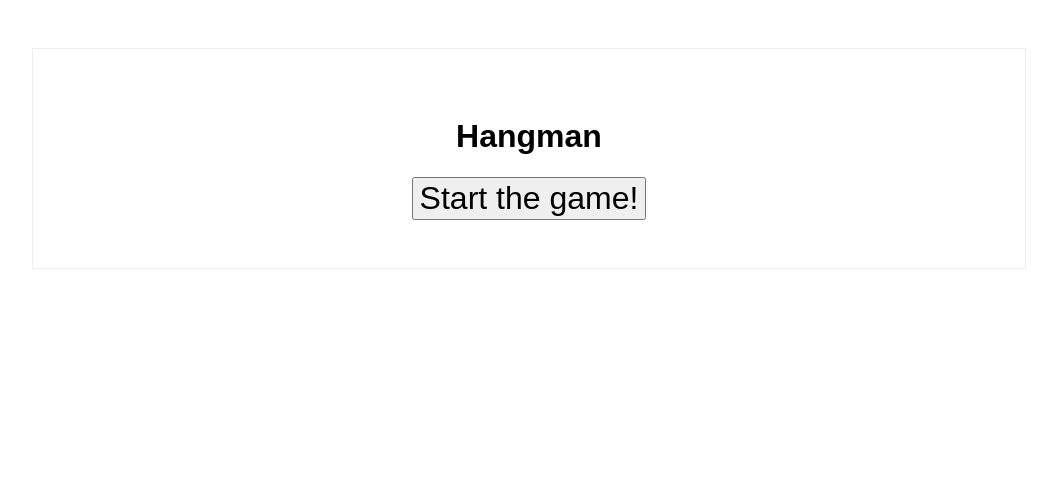
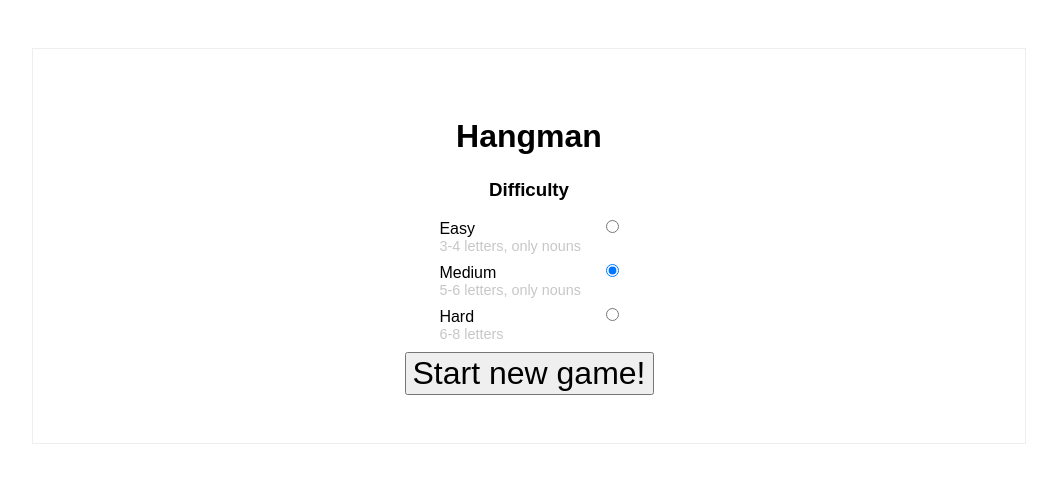
Before and after one commit to danielsetreus/hangman, a PHP site: page / in a window 1280 px wide. Shown: the top 483 px of the page, without its empty margins (111-1168 px from the left). Run offline with PHP 8.4, Linux system fonts and the light colour scheme.

Commit message:
typ klar

```diff
--- a/Hangman/Hangman.php
+++ b/Hangman/Hangman.php
@@ -13,6 +13,7 @@
 
 			$this->stateSession = isset($_SESSION['hangman']) ? $_SESSION['hangman'] : false;
 			$this->state = $this->getState();
+			$this->hungedmanStates = require('hungstates.php');
 
 		}
 
@@ -24,7 +25,6 @@
 
 		public function showState() {
 
-			//include dirname(__FILE__) . "/templates/" . $this->state . ".php";
 			$this->render($this->state);
 
 		}
@@ -35,20 +35,20 @@
 
 		}
 
-		private function render($file) {
+		public function render($file) {
 
 			include dirname(__FILE__) . "/templates/" . $file . ".php";
 
 		}
 
-		public function newGame() {
+		public function newGame($difficulty) {
 
-			$wordFetcher = new WordFetcher();
-			$word = $wordFetcher->getRandomWord(6);
+			$wordFetcher = new WordFetcher($difficulty);
+			$word = strtolower($wordFetcher->getRandomWord());
 			if($this->stateSession)
 				unset($_SESSION['hangman']);
 
-			$_SESSION['hangman'] = array('word' => $word, 'tries' => 0, 'guesses' => array());
+			$_SESSION['hangman'] = array('word' => $word, 'incorrectTries' => 0, 'guesses' => array());
 
 		}
 
@@ -64,13 +64,36 @@
 			return $re;
 		}
 
+		public function getHungedManImage() {
+			return $this->hungedmanStates[$this->stateSession['incorrectTries']];
+		}
+
 		public function guess($letter) {
+			if(strlen($letter) !== 1) return;
 
-			if(!in_array($letter, $_SESSION['hangman']['guesses'])) {
+			if(!in_array(strtolower($letter), $this->stateSession['guesses'])) {
 				$_SESSION['hangman']['guesses'][] = $letter;
-				$_SESSION['hangman']['tries'] ++;
+				if(!$this->guessIsCorrect(strtolower($letter)))
+					$_SESSION['hangman']['incorrectTries'] ++;
 			}
 
+		}
+
+		public function getWord() {
+			return $this->stateSession['word'];
+		}
+
+		public function getIncorrectTries() {
+			return $this->stateSession['incorrectTries'];
+		}
+
+		public function getGuesses() {
+			return $this->stateSession['guesses'];
+		}
+
+		private function guessIsCorrect($guess) {
+			$letters = str_split($this->stateSession['word']);
+			return in_array($guess, $letters);
 		}
 
 		private function getState() {
@@ -79,7 +102,7 @@
 
 			if($this->gameIsWon())
 				return 'won';
-			elseif($this->stateSession['tries'] <= 6)
+			elseif($this->stateSession['incorrectTries'] <= 8)
 				return 'game';
 			else
 				return 'gameOver';
--- a/Hangman/WordFetcher.php
+++ b/Hangman/WordFetcher.php
@@ -6,19 +6,40 @@
 
 		private $apiUrl;
 		private $apiKey;
+		private $difficulty;
 
-		public function __construct() {
+		public function __construct($difficulty) {
 
 			$this->apiUrl = "https://wordsapiv1.p.mashape.com/words/";
 			$this->apiKey = "1uluTAFVyamshwzx4H2LKMOnoVpqp1fhphojsnYcnQ6il802it";
+			$this->difficulty = $this->getDifficultyFrequency($difficulty);
 
 		}
 
-		public function getRandomWord($maxLen) {
-			return $this->request(array(
-				'lettersMax' => $maxLen,
-				'random' => 'true',
-			));
+
+		public function getRandomWord() {
+			$word = $this->request(
+				array(
+					'letterPattern' => '^[a-z]*$',
+					'lettersMin' => 5,
+					'lettersMax' => 6,
+					'random' => 'true',
+					'frequencyMin' => $this->difficulty[0],
+					'frequencyMax' => $this->difficulty[1],
+				)
+			);
+			return $word->word;
+		}
+
+		private function getDifficultyFrequency($difficulty) {
+			switch($difficulty) {
+				case 'easy':
+					return array(7, 7);
+				case 'medium':
+					return array(6,7);
+				case 'hard':
+					return array(4,5);
+			}
 		}
 
 		private function request($inputs) {
@@ -30,7 +51,7 @@
 			$response = curl_exec($ch);
 
 			$json = json_decode($response);
-			return $json->word;
+			return $json;
 		}
 
 	}
--- /dev/null
+++ b/Hangman/hungstates.php
@@ -0,0 +1,145 @@
+<?php
+
+$hungstates = array();
+
+$hungstates[] = '
+
+
+
+
+
+
+
+
+
+====|====
+=========
+';
+
+$hungstates[] = '
+    |
+    |
+    |
+    |
+    |
+    |
+    |
+    |
+    |
+====|====
+=========
+';
+
+$hungstates[] = '
+    |======
+    |
+    |
+    |
+    |
+    |
+    |
+    |
+    |
+====|====
+=========
+';
+
+$hungstates[] = '
+    |===========|
+    |
+    |
+    |
+    |
+    |
+    |
+    |
+    |
+====|====
+=========
+';
+
+$hungstates[] = '
+    |===========|
+    |          \|
+    |
+    |
+    |
+    |
+    |
+    |
+    |
+====|====
+=========
+';
+
+$hungstates[] = '
+    |===========|
+    |          \|
+    |           |
+    |
+    |
+    |
+    |
+    |
+    |
+====|====
+=========
+';
+
+$hungstates[] = '
+    |===========|
+    |          \|
+    |           |
+    |           O
+    |
+    |
+    |
+    |
+    |
+====|====
+=========
+';
+
+$hungstates[] = '
+    |===========|
+    |          \|
+    |           |
+    |           O
+    |          /|\
+    |
+    |
+    |
+    |
+====|====
+=========
+';
+
+$hungstates[] = '
+    |===========|
+    |          \|
+    |           |
+    |           O
+    |          /|\
+    |           |
+    |
+    |
+    |
+====|====
+=========
+';
+
+$hungstates[] = '
+    |===========|
+    |          \|
+    |           |
+    |           O
+    |          /|\
+    |           |
+    |         _/ \_
+    |
+    |
+====|====
+=========
+';
+
+return $hungstates;
--- a/Hangman/templates/start.php
+++ b/Hangman/templates/start.php
@@ -1,7 +1,5 @@
+<?php
 
-<div class="gameStarter">
-	<form action="formHandler.php" method="post">
-		<input type="hidden" name="action" value="newGame">
-		<button id="startHangman" class="startHangman">Start the game!</button>
-	</form>
-</div>
+	$hangman = Hangman\Hangman::getInstance();
+
+	$hangman->render('startGameForm');
--- /dev/null
+++ b/Hangman/templates/startGameForm.php
@@ -0,0 +1,25 @@
+<form action="formHandler.php" method="post" class="gameStarter">
+	<input type="hidden" name="action" value="newGame">
+
+	<h3>Difficulty</h3>
+	<div class="difficultySelect">
+		<div class="difficulty">
+			<div class="diffLabel"><label for="easy">Easy</label></div>
+			<input type="radio" name="difficulty" value="easy" id="easy">
+			<span class="diffDesc">3-4 letters, only nouns</span>
+		</div>
+
+		<div class="difficulty">
+			<div class="diffLabel"><label for="medium">Medium</label></div>
+			<input type="radio" name="difficulty" value="medium" id="medium" checked>
+			<span class="diffDesc">5-6 letters, only nouns</span>
+		</div>
+
+		<div class="difficulty">
+			<div class="diffLabel"><label for="hard">Hard</label></div>
+			<input type="radio" name="difficulty" value="hard" id="hard">
+			<span class="diffDesc">6-8 letters</span>
+		</div>
+	</div>
+	<button id="startHangman" class="startHangman">Start new game!</button>
+</form>
--- a/css/styles.css
+++ b/css/styles.css
@@ -10,7 +10,7 @@
 
 }
 
-.main h1 {
+.main h1, .main h3 {
 	text-align: center;
 }
 
@@ -35,3 +35,68 @@
 	font-family: monospace;
 
 }
+
+.makeGuessForm {
+
+	text-align: center;
+
+}
+
+.tip {
+
+	font-family: monospace;
+	font-size: 130%;
+
+}
+
+.gameStarter, .makeGuessForm {
+
+	margin-top: 1.5em;
+
+}
+
+.hangmanImage {
+
+	margin: auto; width: 200px;
+
+}
+
+.gameStatus {
+
+	text-align: center;
+
+}
+
+.difficultySelect {
+
+	width: 20%;
+	margin: auto;
+	text-align: left;
+
+}
+
+.difficultySelect input[type='radio'] {
+
+	float: right;
+
+}
+
+.difficulty {
+
+	margin-bottom: 10px;
+
+}
+
+.diffLabel {
+
+	width: 50%;
+	display: inline-block;
+
+}
+.diffDesc {
+
+	display: block;
+	font-size: 90%;
+	color: #c7c7c7;
+
+}
--- a/formHandler.php
+++ b/formHandler.php
@@ -6,7 +6,7 @@
 	switch($_POST['action']) {
 
 		case 'newGame':
-			$hangman->newGame();
+			$hangman->newGame($_POST['difficulty']);
 			break;
 		case 'guess':
 			$hangman->guess($_POST['guessedLetter']);
```
Also changed, not shown: Hangman/templates/game.php (+8 -11 lines), Hangman/templates/gameOver.php (+8 -9 lines), Hangman/templates/hangmanState.php (+9 -11 lines), Hangman/templates/won.php (+3 -8 lines), 7 other files.
